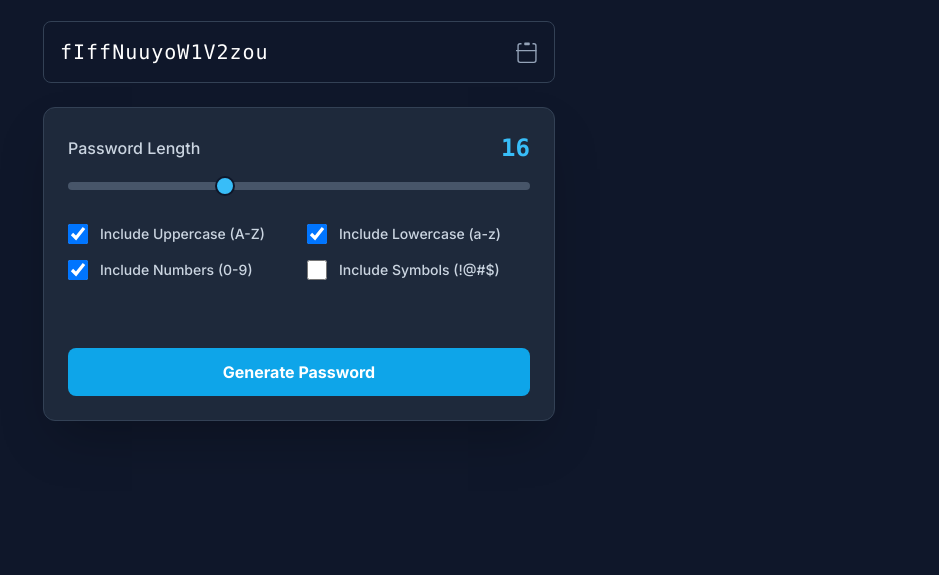
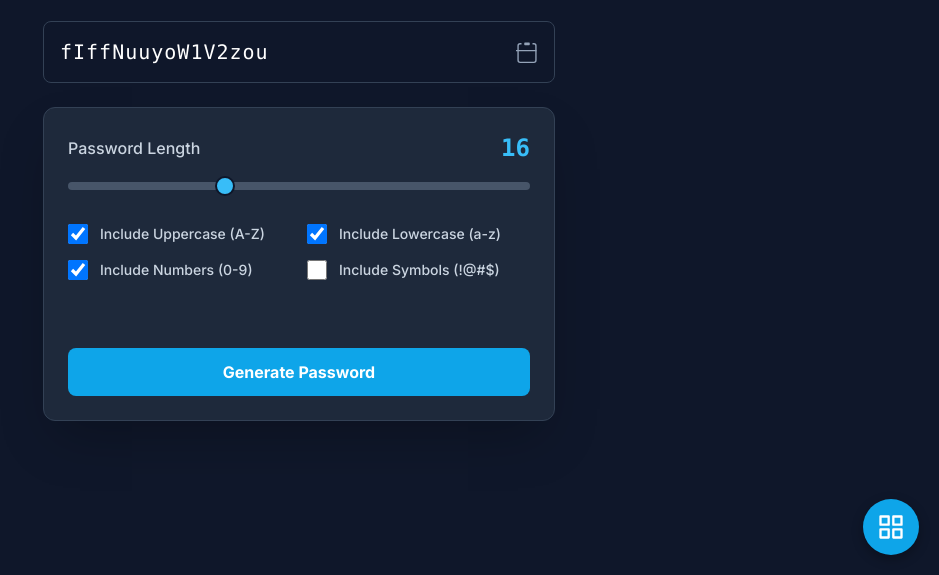
Before and after one commit to itxcrusher/secure-password-generator, a plain HTML site: page index.html in a window 1280 px wide. Shown: the part 225-800 px from the top of the page, without its empty margins (341-1280 px from the left). Drawn offline with nearby package versions, Linux system fonts and the light colour scheme.

Commit message:
Add floating hub button with styles and SVG

```diff
--- a/index.html
+++ b/index.html
@@ -189,5 +189,37 @@
         generatePassword();
 
     </script>
+    <!-- Floating Hub Button Snippet -->
+    <style>
+        #hub-bubble {
+            position: fixed;
+            bottom: 20px;
+            right: 20px;
+            z-index: 1000;
+            width: 56px;
+            height: 56px;
+            background-color: #0ea5e9; /* sky-500 */
+            border-radius: 50%;
+            display: flex;
+            align-items: center;
+            justify-content: center;
+            box-shadow: 0 4px 12px rgba(0, 0, 0, 0.3);
+            transition: transform 0.2s ease-in-out, background-color 0.2s ease-in-out;
+        }
+        #hub-bubble:hover {
+            transform: scale(1.1);
+            background-color: #0284c7; /* sky-600 */
+        }
+    </style>
+
+    <a href="https://muhammadhassaanjaved.com/tools.html" id="hub-bubble" title="View All Tools" target="_blank" rel="noopener noreferrer">
+        <svg xmlns="http://www.w3.org/2000/svg" width="28" height="28" viewBox="0 0 24 24" fill="none" stroke="white" stroke-width="2" stroke-linecap="round" stroke-linejoin="round">
+            <rect x="3" y="3" width="7" height="7"></rect>
+            <rect x="14" y="3" width="7" height="7"></rect>
+            <rect x="14" y="14" width="7" height="7"></rect>
+            <rect x="3" y="14" width="7" height="7"></rect>
+        </svg>
+    </a>
+    <!-- End of Snippet -->
 </body>
 </html>
```
